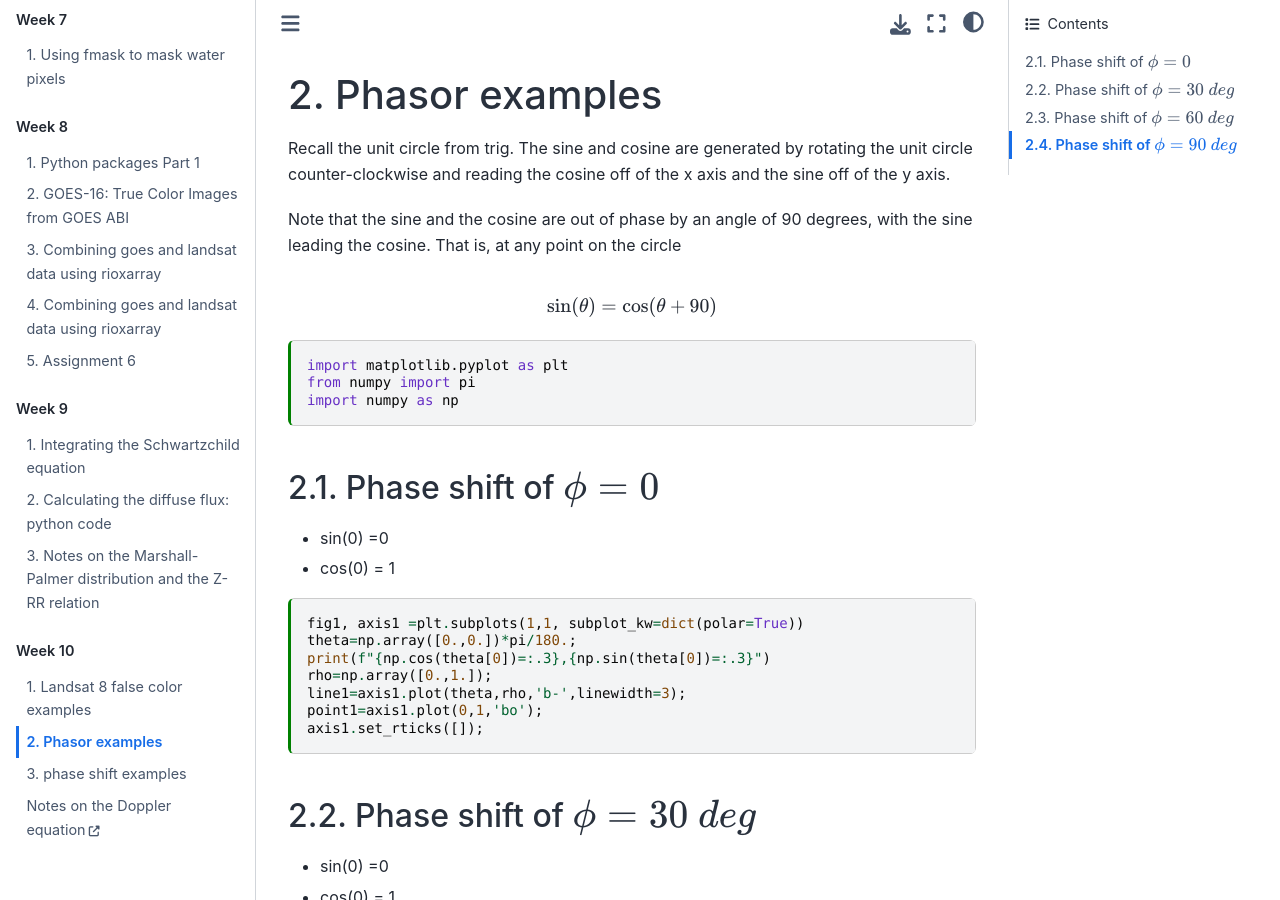
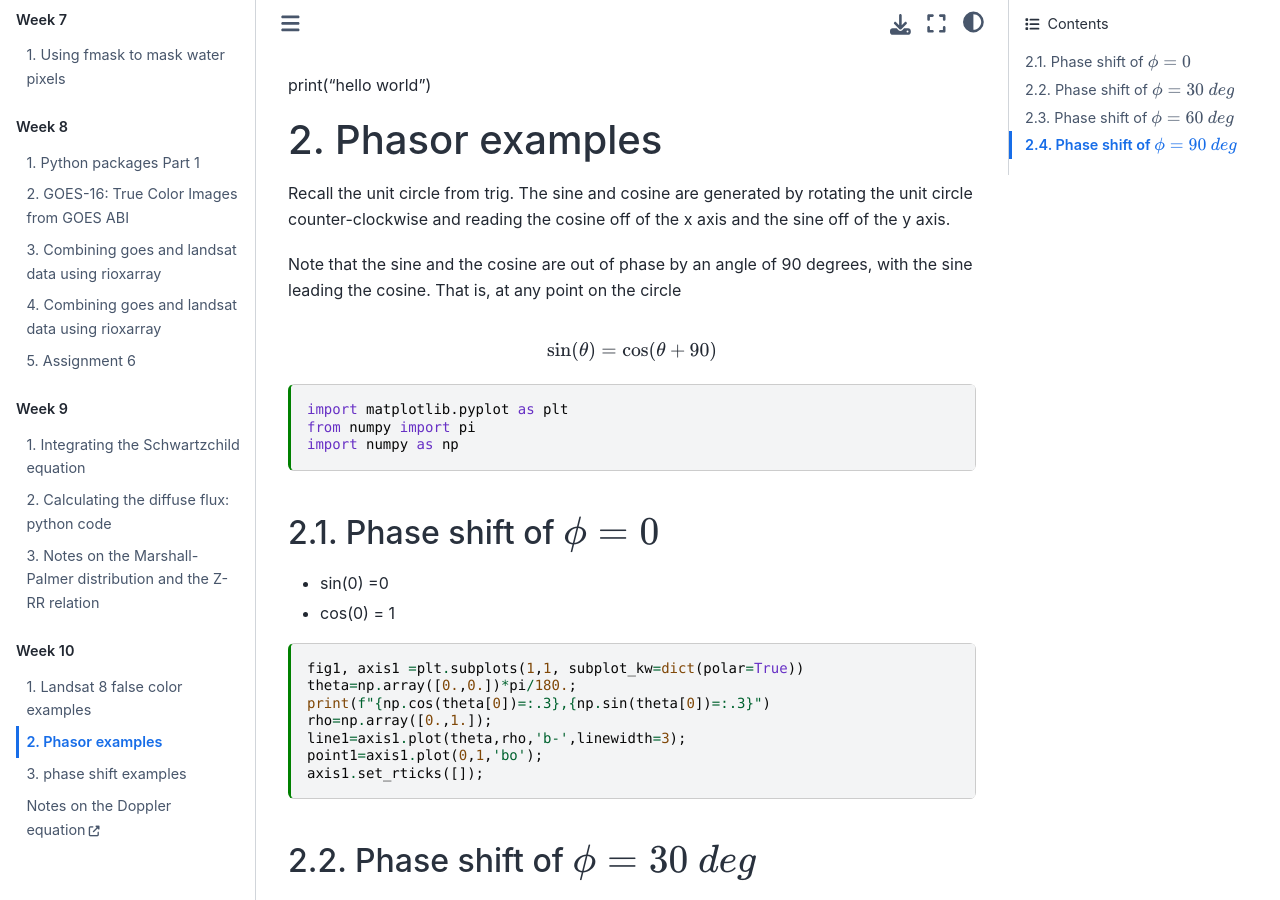
Before and after one commit to phaustin/a301_eoas, a Jupyter Book: the page built from notebooks/week10/phasor.md, in a window 1280 px wide and 900 px high. Built offline with Jupyter Book 1.0.4 settings and Sphinx 7.4.7 and the Sphinx Book theme 1.1.4, drawn with Linux system fonts in a browser that asks for light colours; pages that are not in the unit, such as notebooks, are missing from menus.

Commit message:
added print statement

```diff
--- a/notebooks/week10/phasor.md
+++ b/notebooks/week10/phasor.md
@@ -12,6 +12,8 @@ kernelspec:
   language: python
   name: python3
 ---
+
+print("hello world")
 
 (phasor_examples)=
 # Phasor examples
```
